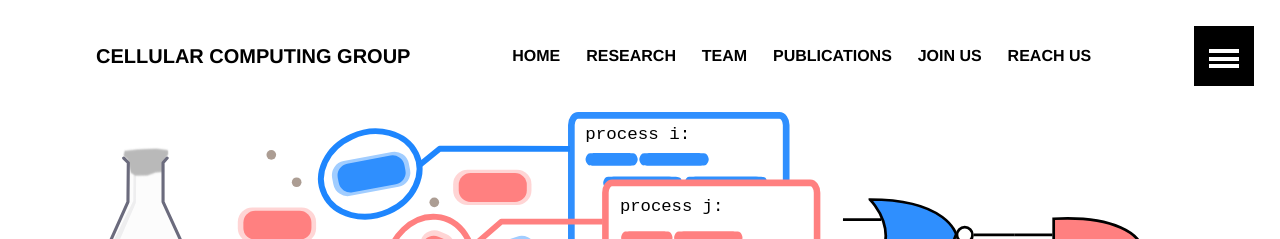
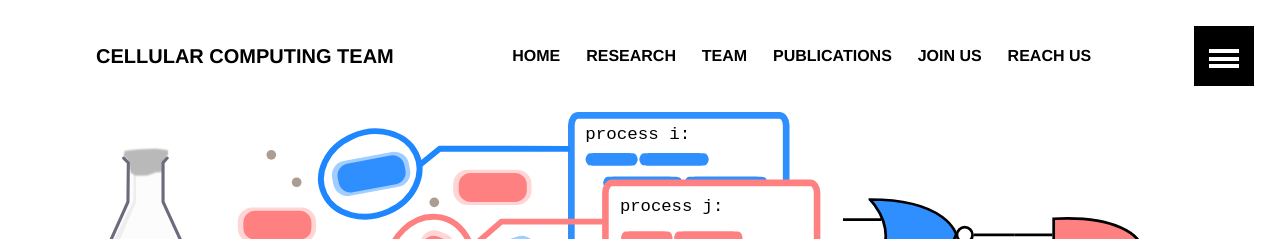
Before and after one commit to ROBACON/team-website, a Jekyll site: the page built from index.md, in a window 1280 px wide. Shown: the top 239 px of the page. Built offline with Jekyll 4.4.1, drawn with Linux system fonts in a browser that asks for light colours; some of the changed text lies outside the part shown.

Commit message:
Update _config.yml
Changed from group to team

```diff
--- a/_config.yml
+++ b/_config.yml
@@ -1,11 +1,11 @@
 # Site wide configuration
 
-title: "Cellular Computing Group"
-description: "The Cellular Computing group is an interdisciplinary research group focusing on bioengineering of genetic circuits in bacterial cells, with increasing levels of complexity."
+title: "Cellular Computing Team"
+description: "The Cellular Computing team is an interdisciplinary research team focusing on bioengineering of genetic circuits in cells, with increasing levels of complexity."
 logo: # 120x120 px default image used for Twitter summary card
 teaser: # 400x250 px default teaser image used in image archive grid
 locale: en
-url: https://www.cellularcomputing.group
+url: https://www.cellularcomputing.team
 feed:
   path: atom.xml
 
```
